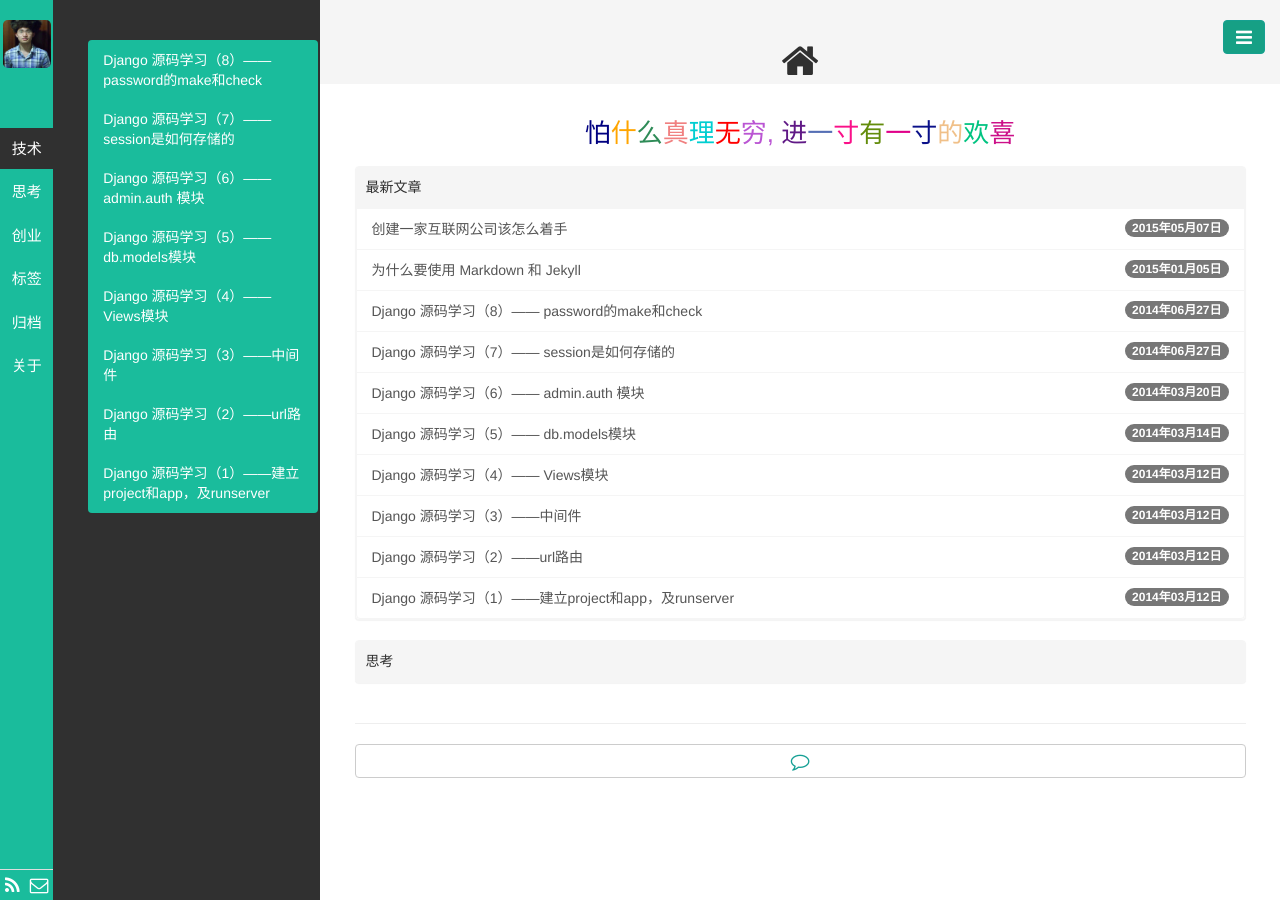
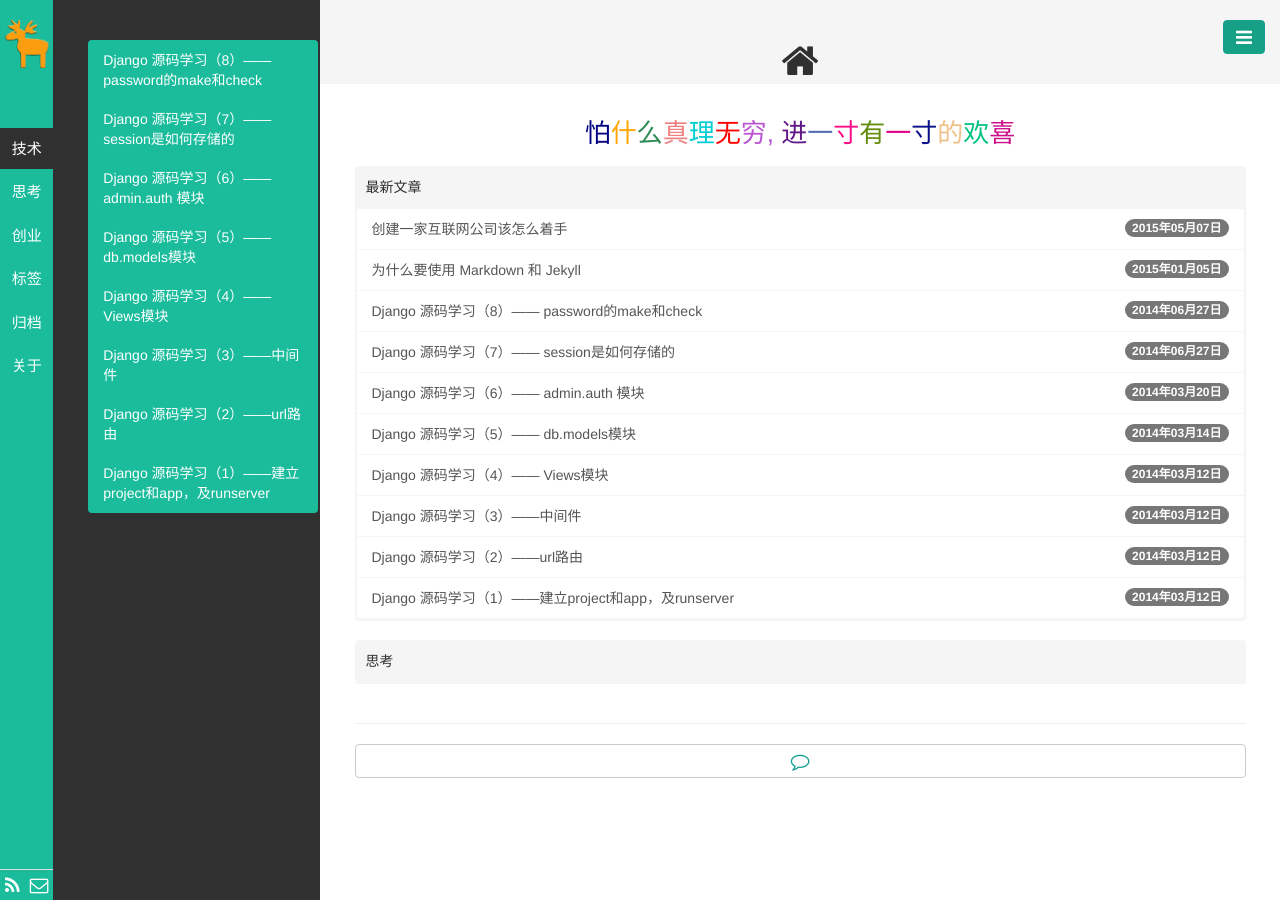
Before and after one commit to kyoyo/kyoyo.github.io, a Jekyll site: the page built from index.html, in a window 1280 px wide. Built offline with Jekyll 4.4.1, drawn with Linux system fonts in a browser that asks for light colours; the list of posts is cut into pages by our own code.

Commit message:
first update

```diff
--- a/_config.yml
+++ b/_config.yml
@@ -20,8 +20,8 @@ url: https://kyoyo.github.io/
 rss_url: /pages/atom.xml
 
 # gavatar头像及Favicon
-gavatar: /public/img/avatar.jpg
-favicon: /public/img/avatar.jpg
+gavatar: /public/img/deer3.png
+favicon: /public/img/deer3.png
 
 
 # 主题设置，自动激活某个标签
```
Also changed, not shown: public/img/avatar.jpg (deleted), public/img/deer3.png (added).
